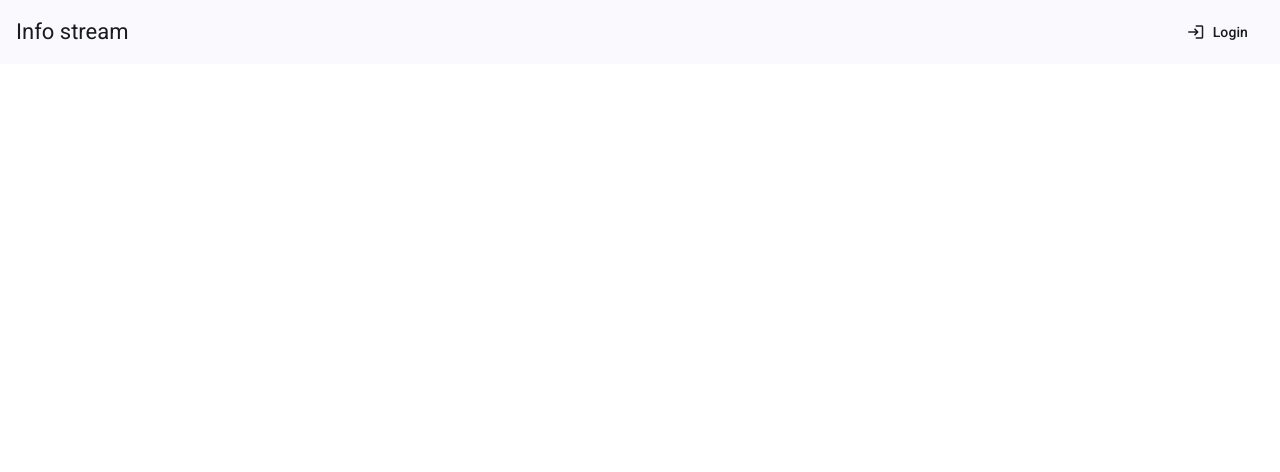
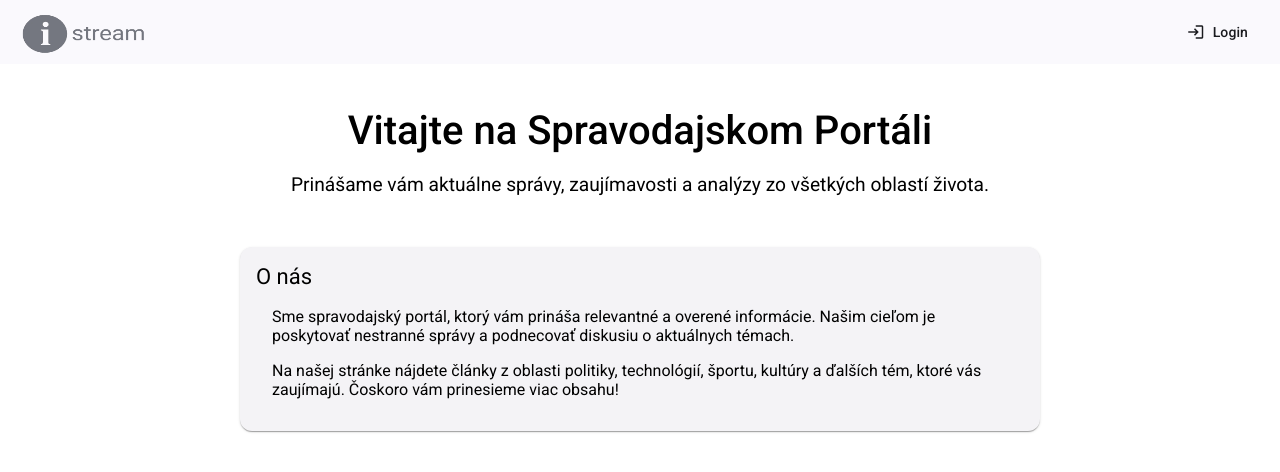
Before and after one commit to Alexxkaren/info-stream, an Angular app: page / in a window 1280 px wide. Shown: the top 472 px of the page. Built offline with nearby package versions, Linux system fonts and the light colour scheme.

Commit message:
created some text on main page + models

```diff
--- a/src/app/app.routes.ts
+++ b/src/app/app.routes.ts
@@ -1,7 +1,9 @@
 import { Routes } from '@angular/router';
 import { LoginComponent } from './components/login/login.component';
+import { MainPageComponent } from './components/main-page/main-page.component';
 
 export const routes: Routes = [
 
+    { path: '', component: MainPageComponent },
     { path: 'login', component: LoginComponent },
 ];
--- a/src/app/components/header/header.component.css
+++ b/src/app/components/header/header.component.css
@@ -3,4 +3,6 @@
 }
 .title {
   cursor: pointer;
+  width: 140px;
+  height: 80px;
 }
--- a/src/app/components/header/header.component.html
+++ b/src/app/components/header/header.component.html
@@ -1,7 +1,14 @@
 <mat-toolbar>
-  <span class="title" (click)="navigateTo('/')">Info stream</span>
+  <img
+    src="images/logo-rb.png"
+    alt="logo"
+    (click)="navigateTo('/')"
+    class="title"
+  />
 
   <span class="spacer"></span>
 
-  <button mat-button (click)="navigateTo('login')"><mat-icon>login</mat-icon>Login</button>
+  <button mat-button (click)="navigateTo('login')">
+    <mat-icon>login</mat-icon>Login
+  </button>
 </mat-toolbar>
--- a/src/app/components/main-page/main-page.component.css
+++ b/src/app/components/main-page/main-page.component.css
@@ -0,0 +1,30 @@
+.main-container {
+  padding: 16px;
+  display: flex;
+  flex-direction: column;
+  align-items: center;
+}
+
+.section {
+  text-align: center;
+  margin-bottom: 32px;
+}
+
+.section h1 {
+  font-size: 2.5rem;
+  font-weight: 500;
+  margin-bottom: 8px;
+}
+
+.section p {
+  font-size: 1.2rem;
+}
+
+.about-section {
+  max-width: 800px;
+  width: 100%;
+}
+
+mat-card {
+  padding: 16px;
+}
--- a/src/app/components/main-page/main-page.component.html
+++ b/src/app/components/main-page/main-page.component.html
@@ -1 +1,27 @@
-<p>main-page works!</p>
+<div class="main-container">
+  <header class="section">
+    <h1>Vitajte na Spravodajskom Portáli</h1>
+    <p>
+      Prinášame vám aktuálne správy, zaujímavosti a analýzy zo všetkých oblastí
+      života.
+    </p>
+  </header>
+
+  <section class="about-section">
+    <mat-card>
+      <mat-card-title>O nás</mat-card-title>
+      <mat-card-content>
+        <p>
+          Sme spravodajský portál, ktorý vám prináša relevantné a overené
+          informácie. Našim cieľom je poskytovať nestranné správy a podnecovať
+          diskusiu o aktuálnych témach.
+        </p>
+        <p>
+          Na našej stránke nájdete články z oblasti politiky, technológií,
+          športu, kultúry a ďalších tém, ktoré vás zaujímajú. Čoskoro vám
+          prinesieme viac obsahu!
+        </p>
+      </mat-card-content>
+    </mat-card>
+  </section>
+</div>
--- a/src/app/components/main-page/main-page.component.ts
+++ b/src/app/components/main-page/main-page.component.ts
@@ -1,8 +1,9 @@
 import { Component } from '@angular/core';
+import { MatCardModule } from '@angular/material/card';
 
 @Component({
   selector: 'app-main-page',
-  imports: [],
+  imports: [MatCardModule],
   templateUrl: './main-page.component.html',
   styleUrl: './main-page.component.css'
 })
--- /dev/null
+++ b/src/app/models/article/article.module.ts
@@ -0,0 +1,6 @@
+interface ArticleDataDtoBase {
+  id: number;
+  title: string;
+  content: string;
+  category: string;
+}
--- /dev/null
+++ b/src/app/models/user/user.module.ts
@@ -0,0 +1,6 @@
+interface UserDataDtoBase {
+  id: number;
+  username: string;
+  password: string;
+  role: string;
+}
```
Also changed, not shown: public/images/logo-rb.png (added), public/images/logo.png (added).
